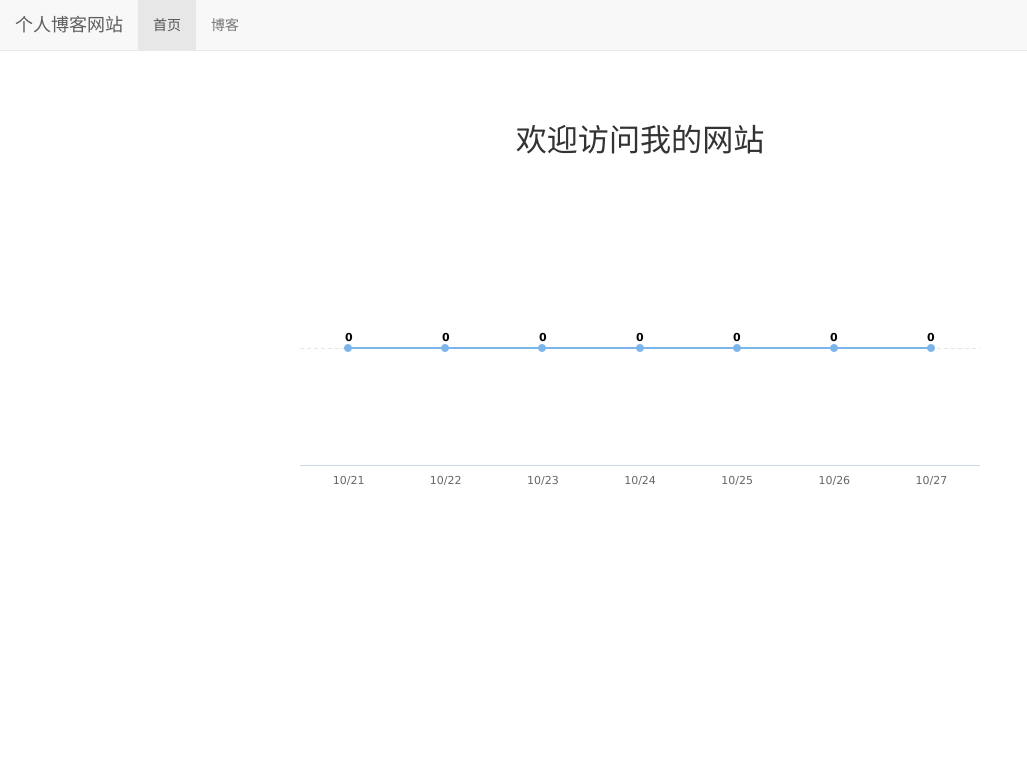
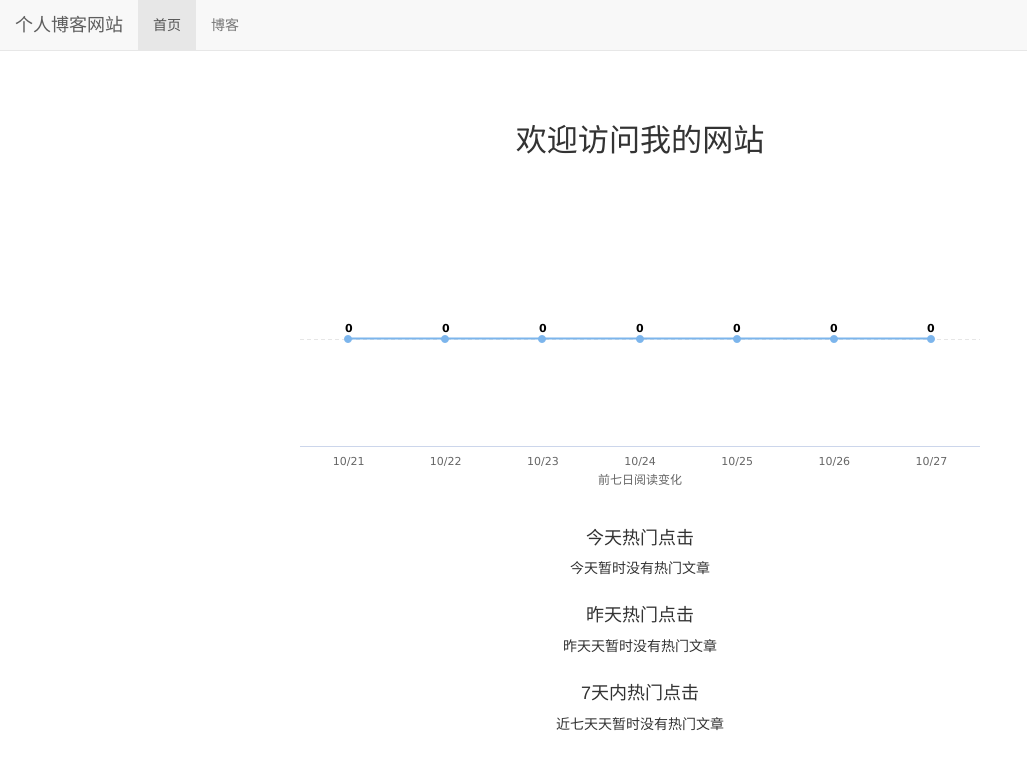
Before and after one commit to Clpy/Blog, a Django app: page / in a window 1280 px wide. Shown: the top 770 px of the page, without its empty margins (0-1027 px from the left). Run offline with Django 3.2, Linux system fonts and the light colour scheme; tables that the repository leaves empty hold one stand-in row (values such as "Sample post"); data that the repository does not hold is empty; some libraries are stand-ins or nearby versions.

Commit message:
显示热门文章的阅读排行

```diff
--- a/Blog/views.py
+++ b/Blog/views.py
@@ -1,14 +1,35 @@
 # coding=utf-8
+import datetime
 from django.shortcuts import render
 from django.contrib.contenttypes.models import ContentType
-from read_statistics.utils import get_seven_days_read_data
+from read_statistics.utils import get_seven_days_read_data,\
+    get_today_hot_data, get_yesterday_hot_data
 from articles.models import Article
+from django.db.models import Sum
+from django.utils import timezone
+
+def get_7_days_hot_articles():
+    today = timezone.now().date()
+    date = today - datetime.timedelta(days=7)
+    articles = Article.objects\
+        .filter(read_details__date__lt=today,read_details__date__gte=date)\
+        .values('id','title')\
+        .annotate(read_num_sum = Sum('read_details__read_num'))\
+        .order_by('-read_num_sum')
+
+    return articles[:7]
 
 def index(request):
     article_content_type = ContentType.objects.get_for_model(Article)  # 获取模型类
     dates, read_nums = get_seven_days_read_data(article_content_type)
+    today_hot_data = get_today_hot_data(article_content_type)
+    yesterday_hot_data = get_yesterday_hot_data(article_content_type)
+    hot_articles_for_7_days = get_7_days_hot_articles()
     context = {
         'read_nums': read_nums,
-        'dates': dates
+        'dates': dates,
+        'today_hot_data': today_hot_data,
+        'yesterday_hot_data': yesterday_hot_data,
+        'hot_articles_for_7_days': hot_articles_for_7_days,
     }
-    return render(request, 'index.html',context)
+    return render(request, 'index.html', context)
--- a/articles/models.py
+++ b/articles/models.py
@@ -1,7 +1,8 @@
 from django.db import models
 from django.contrib.auth.models import User
+from django.contrib.contenttypes.fields import GenericRelation
 from mdeditor.fields import MDTextField
-from read_statistics.models import ReadNumExpandMethod
+from read_statistics.models import ReadNumExpandMethod, ReadDetail
 
 # Create your models here.
 class Category(models.Model):
@@ -21,6 +22,7 @@ class Article(models.Model, ReadNumExpandMethod):
     content = MDTextField()
     category = models.ForeignKey(Category,verbose_name='分类', on_delete=models.CASCADE, related_name='article_relate')
     author = models.ForeignKey(User, verbose_name='作者', on_delete=models.CASCADE)
+    read_details = GenericRelation(ReadDetail)
     created_time = models.DateTimeField('创建时间', auto_now_add=True)
     update_time = models.DateTimeField('更新时间', auto_now=True)
 
--- a/read_statistics/utils.py
+++ b/read_statistics/utils.py
@@ -43,3 +43,15 @@ def get_seven_days_read_data(content_type):
         read_nums.append(result.get('read_num_sum') or 0)
 
     return dates, read_nums
+
+def get_today_hot_data(content_type):
+    today = timezone.now().date()
+    read_details = ReadDetail.objects.filter(content_type=content_type, date=today).order_by('-read_num')
+    return  read_details[:7]  # 返回前七条
+
+def get_yesterday_hot_data(content_type):
+    today = timezone.now().date()
+    yesterday = today - datetime.timedelta(days=1)
+    read_details = ReadDetail.objects.filter(content_type=content_type, date=yesterday).order_by('-read_num')
+
+    return read_details[:7]
--- a/static/css/index.css
+++ b/static/css/index.css
@@ -10,3 +10,8 @@ div#container {
     min-width: 15em;
     max-width: 50em;
 }
+
+div.hot-data {
+    text-align: center;
+    margin-top: 2em;
+}
--- a/templates/index.html
+++ b/templates/index.html
@@ -13,10 +13,41 @@
 {% endblock %}
 
 {% block content %}
-    <link>
     <h3 class="index-content">欢迎访问我的网站</h3>
     <!-- 图表容器 DOM -->
     <div id="container"></div>
+    <div class="hot-data">
+        <!-- 今天24 小时内的热门文章 -->
+        <h4>今天热门点击</h4>
+        <ul>
+            {% for hot_data in today_hot_data %}
+                <li><a href="{% url 'article_detail' hot_data.content_object.pk %}">{{ hot_data.content_object.title }}</a>({{ hot_data.read_num }})</li>
+            {% empty %}
+                <li>今天暂时没有热门文章</li>
+            {% endfor %}
+        </ul>
+    </div>
+    <div class="hot-data">
+        <h4>昨天热门点击</h4>
+        <ul>
+            {% for hot_data in yesterday_hot_data %}
+                <li><a href="{% url 'article_detail' hot_data.content_object.pk %}">{{ hot_data.content_object.title }}</a>({{ hot_data.read_num }})</li>
+            {% empty %}
+                <li>昨天天暂时没有热门文章</li>
+            {% endfor %}
+        </ul>
+    </div>
+    <div class="hot-data">
+        <h4>7天内热门点击</h4>
+        <ul>
+            {% for hot_article in hot_articles_for_7_days %}
+                <li><a href="{% url 'article_detail' hot_article.id %}">{{ hot_article.title }}</a>({{ hot_article.read_num_sum }})</li>
+            {% empty %}
+                <li>近七天天暂时没有热门文章</li>
+            {% endfor %}
+        </ul>
+    </div>
+
     <script>
         // 图表配置
         var options = {
@@ -29,6 +60,7 @@
             xAxis: {
                 categories: {{ dates|safe }}, // x 轴分类
                 tickmarkPlacement: 'on',
+                title: { text: '前七日阅读变化' }
             },
             yAxis: {
                 title: {
```
